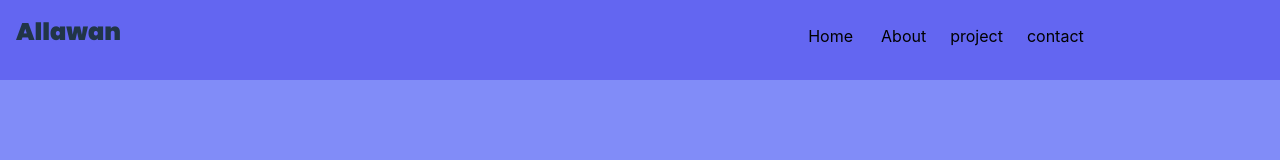
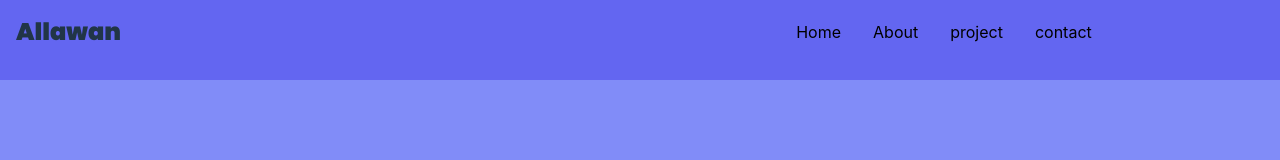
Before and after one commit to MuhammadAlwan30/Portfolio, a Svelte app: page / in a window 1280 px wide. Shown: the top 160 px of the page. Built offline with nearby package versions, Linux system fonts and the light colour scheme.

Commit message:
repair padding in navbar

```diff
--- a/src/Home.svelte
+++ b/src/Home.svelte
@@ -10,9 +10,9 @@
     <nav class=" order-2 justify-center mx-2 w-1/2">
         <ul class="flex justify-center items-center">
             <li class="mx-2 text-black hover:bg-blue-500 hover:text-white py-1 px-2 rounded-md block"><a href="#home">Home</a></li>
-            <li class="mx-2 text-black hover:bg-blue-500 hover:text-white px-1 py-2 rounded-md block"><a href="#about">About</a></li>
-            <li class="mx-2 text-black hover:bg-blue-500 hover:text-white px-1 py-2 rounded-md block"><a href="#about">project</a></li>
-            <li class="mx-2 text-black hover:bg-blue-500 hover:text-white px-1 py-2 rounded-md block"><a href="#about">contact</a></li>
+            <li class="mx-2 text-black hover:bg-blue-500 hover:text-white py-1 px-2 rounded-md block"><a href="#about">About</a></li>
+            <li class="mx-2 text-black hover:bg-blue-500 hover:text-white py-1 px-2 rounded-md block"><a href="#about">project</a></li>
+            <li class="mx-2 text-black hover:bg-blue-500 hover:text-white py-1 px-2 rounded-md block"><a href="#about">contact</a></li>
         </ul>
     </nav>
 </header>
```
